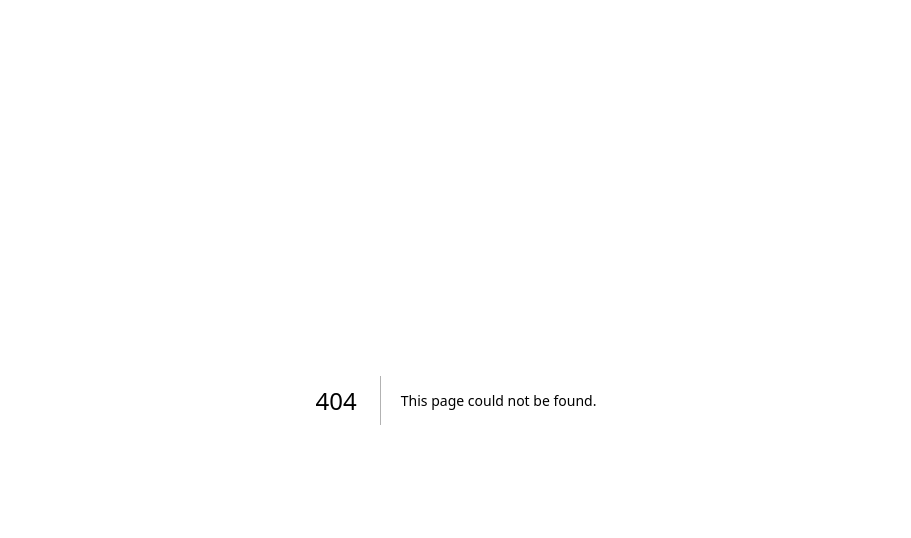
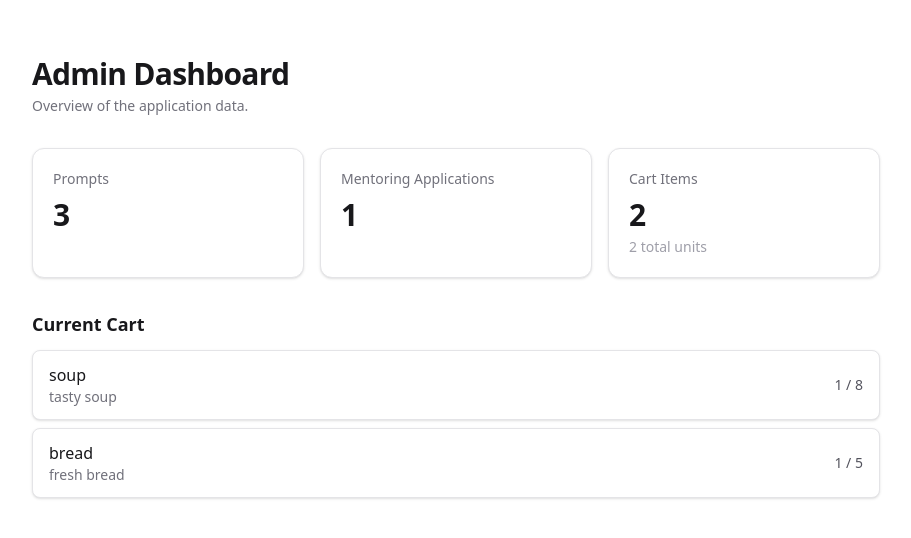
Before and after one commit to jdy8739/next16deepdive, a Next.js app: page /admin/dashboard in a window 1280 px wide. Before the commit this address had no page. Shown: the top 538 px of the page, without its empty margins (184-1095 px from the left). Built offline with nearby package versions, Linux system fonts and the light colour scheme.

Commit message:
Add admin login with cookie auth and dashboard UI

```diff
--- a/app/actions.ts
+++ b/app/actions.ts
@@ -1,7 +1,9 @@
 "use server";
 
+import db from "@/src/lib/db";
 import { revalidatePath } from "next/cache";
 import { cookies } from "next/headers";
+import { redirect } from "next/navigation";
 
 export const issueCookie = async () => {
   const cookieStore = await cookies();
@@ -18,3 +20,27 @@ export const issueCookie = async () => {
 
   revalidatePath("/", "layout");
 };
+
+export const requestLogin = async (formData: FormData) => {
+  const authCode = formData.get("authCode");
+
+  let isSuccess;
+
+  try {
+    const targetAuthCode = db.auth.find((auth) => auth.authCode === authCode);
+
+    if (!targetAuthCode) {
+      throw new Error();
+    }
+
+    isSuccess = true;
+  } catch {
+    isSuccess = false;
+  }
+
+  if (isSuccess) {
+    redirect("/admin/dashboard");
+  } else {
+    redirect("/admin/login?error=invalid_code");
+  }
+};
--- /dev/null
+++ b/app/admin/dashboard/page.tsx
@@ -0,0 +1,72 @@
+import db from "@/lib/db";
+
+const DashboardPage = () => {
+  const promptCount = db.prompts.length;
+  const applicationCount = db.mentoringApplications.length;
+  const cartCount = db.cartItems.length;
+  const totalCartCount = db.cartItems.reduce(
+    (sum, item) => sum + item.count,
+    0,
+  );
+
+  return (
+    <main className="mx-auto w-full max-w-4xl px-6 py-14">
+      <header className="mb-8">
+        <h1 className="text-3xl font-bold tracking-tight text-zinc-900">
+          Admin Dashboard
+        </h1>
+        <p className="mt-1 text-sm text-zinc-500">
+          Overview of the application data.
+        </p>
+      </header>
+
+      <section className="grid gap-4 sm:grid-cols-3">
+        <div className="rounded-xl border border-zinc-200 bg-white p-5 shadow-sm transition-shadow hover:shadow-md">
+          <p className="text-sm font-medium text-zinc-500">Prompts</p>
+          <p className="mt-2 text-3xl font-bold text-zinc-900">{promptCount}</p>
+        </div>
+        <div className="rounded-xl border border-zinc-200 bg-white p-5 shadow-sm transition-shadow hover:shadow-md">
+          <p className="text-sm font-medium text-zinc-500">Mentoring Applications</p>
+          <p className="mt-2 text-3xl font-bold text-zinc-900">
+            {applicationCount}
+          </p>
+        </div>
+        <div className="rounded-xl border border-zinc-200 bg-white p-5 shadow-sm transition-shadow hover:shadow-md">
+          <p className="text-sm font-medium text-zinc-500">Cart Items</p>
+          <p className="mt-2 text-3xl font-bold text-zinc-900">{cartCount}</p>
+          <p className="mt-1 text-sm text-zinc-400">
+            {totalCartCount} total units
+          </p>
+        </div>
+      </section>
+
+      <section className="mt-8">
+        <h2 className="mb-3 text-lg font-semibold text-zinc-900">
+          Current Cart
+        </h2>
+        {db.cartItems.length === 0 ? (
+          <p className="text-sm text-zinc-400">No items in the cart.</p>
+        ) : (
+          <ul className="space-y-2">
+            {db.cartItems.map((item) => (
+              <li
+                key={item.id}
+                className="flex items-center justify-between rounded-lg border border-zinc-200 bg-white px-4 py-3 shadow-sm"
+              >
+                <div className="min-w-0">
+                  <p className="font-medium text-zinc-900">{item.product}</p>
+                  <p className="text-sm text-zinc-500">{item.descriptions}</p>
+                </div>
+                <span className="shrink-0 text-sm text-zinc-600">
+                  {item.count} / {item.maxStock}
+                </span>
+              </li>
+            ))}
+          </ul>
+        )}
+      </section>
+    </main>
+  );
+};
+
+export default DashboardPage;
--- /dev/null
+++ b/app/admin/login/page.tsx
@@ -0,0 +1,61 @@
+import { requestLogin } from "@/app/actions";
+
+const LoginPage = async ({
+  searchParams,
+}: {
+  searchParams: Promise<{ error?: string }>;
+}) => {
+  const { error } = await searchParams;
+
+  return (
+    <main className="mx-auto flex w-full max-w-sm flex-1 items-center justify-center px-6">
+      <form
+        action={requestLogin}
+        className="w-full space-y-4 rounded-2xl border border-zinc-200 bg-white p-8 shadow-sm"
+      >
+        <div className="space-y-1">
+          <h1 className="text-xl font-bold tracking-tight text-zinc-900">
+            Admin Login
+          </h1>
+          <p className="text-sm text-zinc-500">
+            Enter your admin auth code to continue.
+          </p>
+        </div>
+
+        <div className="space-y-1">
+          <label
+            htmlFor="authCode"
+            className="block text-sm font-medium text-zinc-700"
+          >
+            Auth Code
+          </label>
+          <input
+            id="authCode"
+            name="authCode"
+            required
+            placeholder="Enter auth code..."
+            className="w-full rounded-lg border border-zinc-300 px-3 py-2 text-sm text-zinc-900 outline-none placeholder:text-zinc-400 focus:ring-2 focus:ring-blue-500"
+          />
+        </div>
+
+        {error === "invalid_code" ? (
+          <p
+            role="alert"
+            className="rounded-lg border border-red-200 bg-red-50 px-3 py-2 text-sm text-red-700"
+          >
+            잘못된 인증 코드입니다. 다시 시도해 주세요.
+          </p>
+        ) : null}
+
+        <button
+          type="submit"
+          className="w-full cursor-pointer rounded-lg bg-blue-600 px-4 py-2 text-sm font-medium text-white transition-colors hover:bg-blue-700"
+        >
+          Log in
+        </button>
+      </form>
+    </main>
+  );
+};
+
+export default LoginPage;
--- a/src/lib/db.ts
+++ b/src/lib/db.ts
@@ -43,6 +43,11 @@ const db = {
       count: 1,
     },
   ],
+  auth: [
+    {
+      authCode: "ARCHITECT_2026",
+    },
+  ],
 };
 
 export default db;
```
